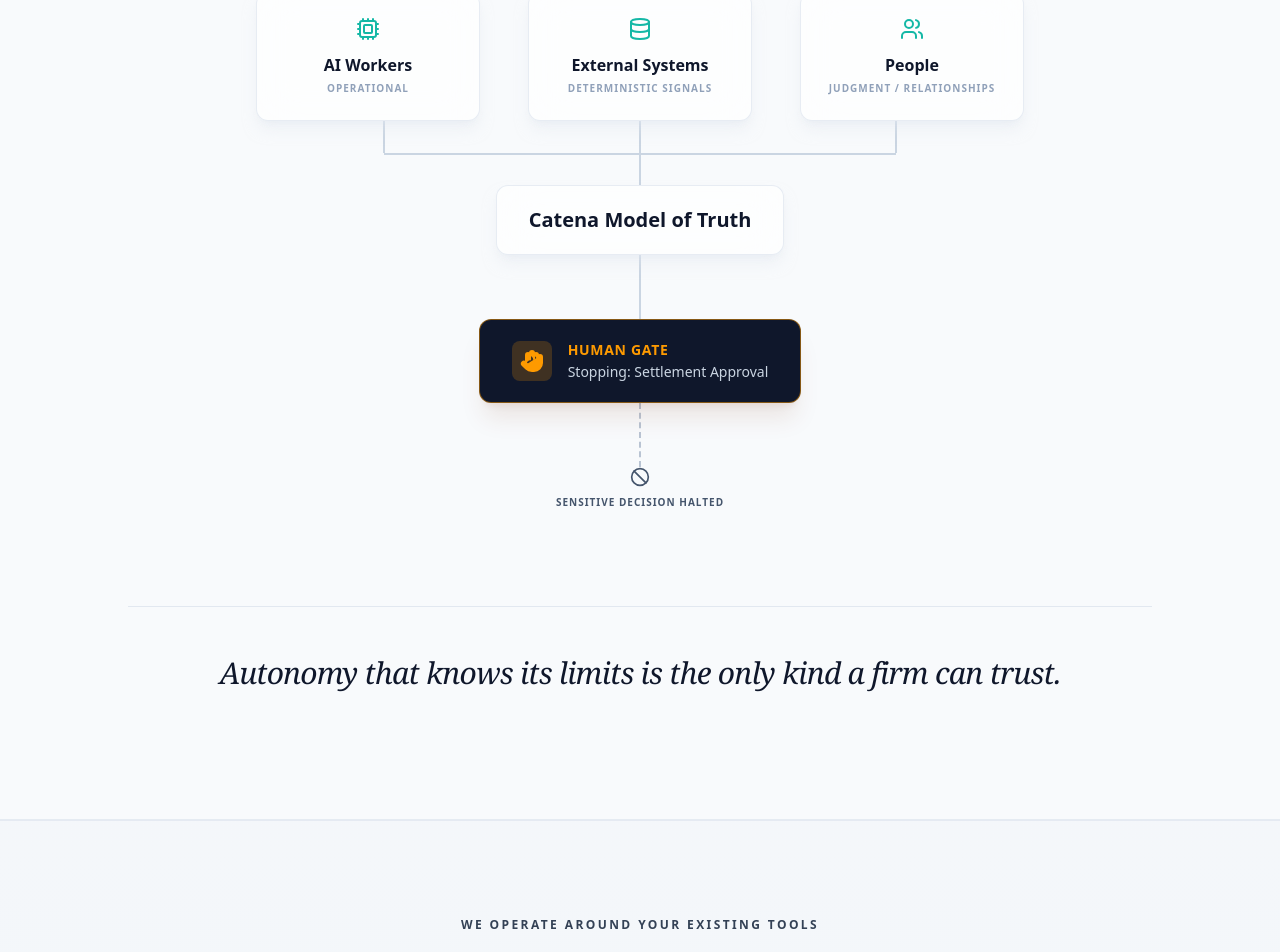
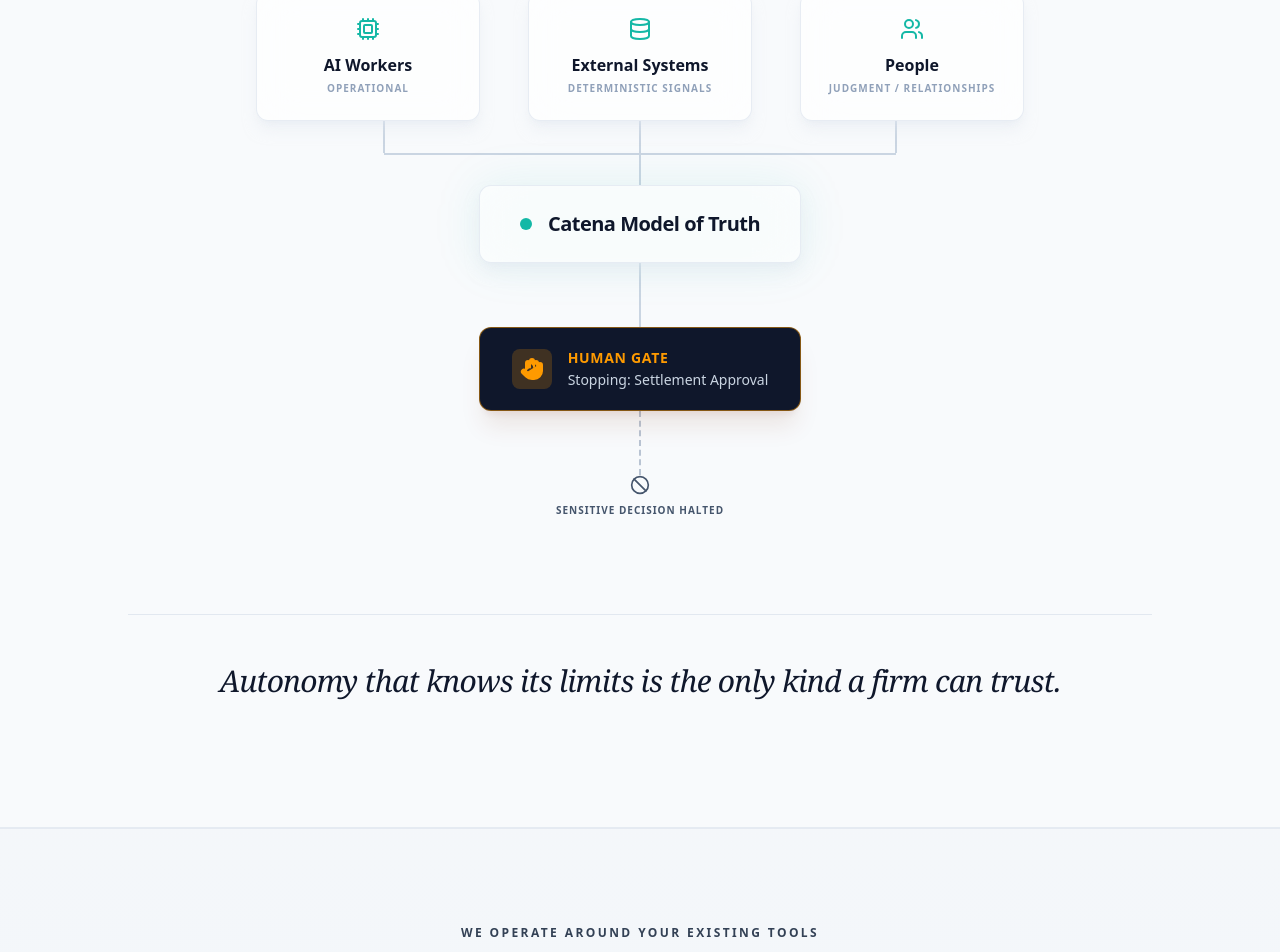
Before and after one commit to PrimeElixir/catena-landing, a Next.js app: page / in a window 1280 px wide. Shown: the part 5343-6295 px from the top of the page. Built offline with nearby package versions, Linux system fonts and the light colour scheme.

Commit message:
feat: animate Model of Truth node to serve as a strong visual anchor

```diff
--- a/src/components/GovernedFabric.tsx
+++ b/src/components/GovernedFabric.tsx
@@ -58,8 +58,18 @@
           <div className="md:hidden w-[2px] h-8 bg-slate-300"></div>
 
           {/* Middle Tier: Model of Truth */}
-          <div className="relative z-10 glass-panel px-8 py-5 flex items-center justify-center border-accent/30 shadow-lg shadow-accent/5">
-            <h3 className="text-xl font-bold text-slate-900">Catena Model of Truth</h3>
+          <div className="relative z-10 flex items-center justify-center">
+            {/* Radiant glow behind the anchor node */}
+            <div className="absolute inset-0 bg-accent/20 rounded-2xl blur-xl animate-pulse"></div>
+
+            <div className="relative glass-panel px-10 py-6 flex items-center gap-4 border-accent/40 shadow-xl shadow-accent/10">
+              {/* Live status dot */}
+              <div className="relative flex items-center justify-center w-3 h-3">
+                <div className="absolute w-full h-full bg-accent rounded-full animate-ping opacity-75"></div>
+                <div className="relative w-full h-full bg-accent rounded-full"></div>
+              </div>
+              <h3 className="text-xl font-bold text-slate-900 tracking-tight">Catena Model of Truth</h3>
+            </div>
           </div>
 
           {/* Line down to gate */}
```
